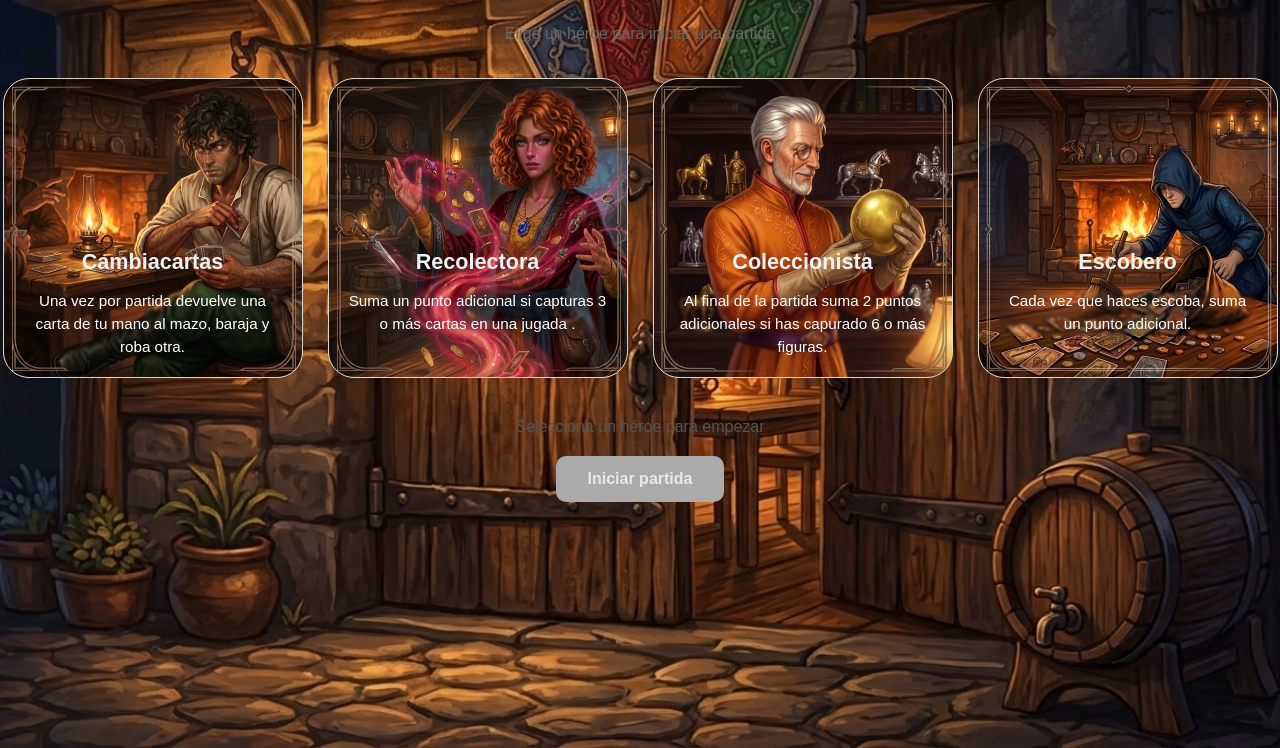
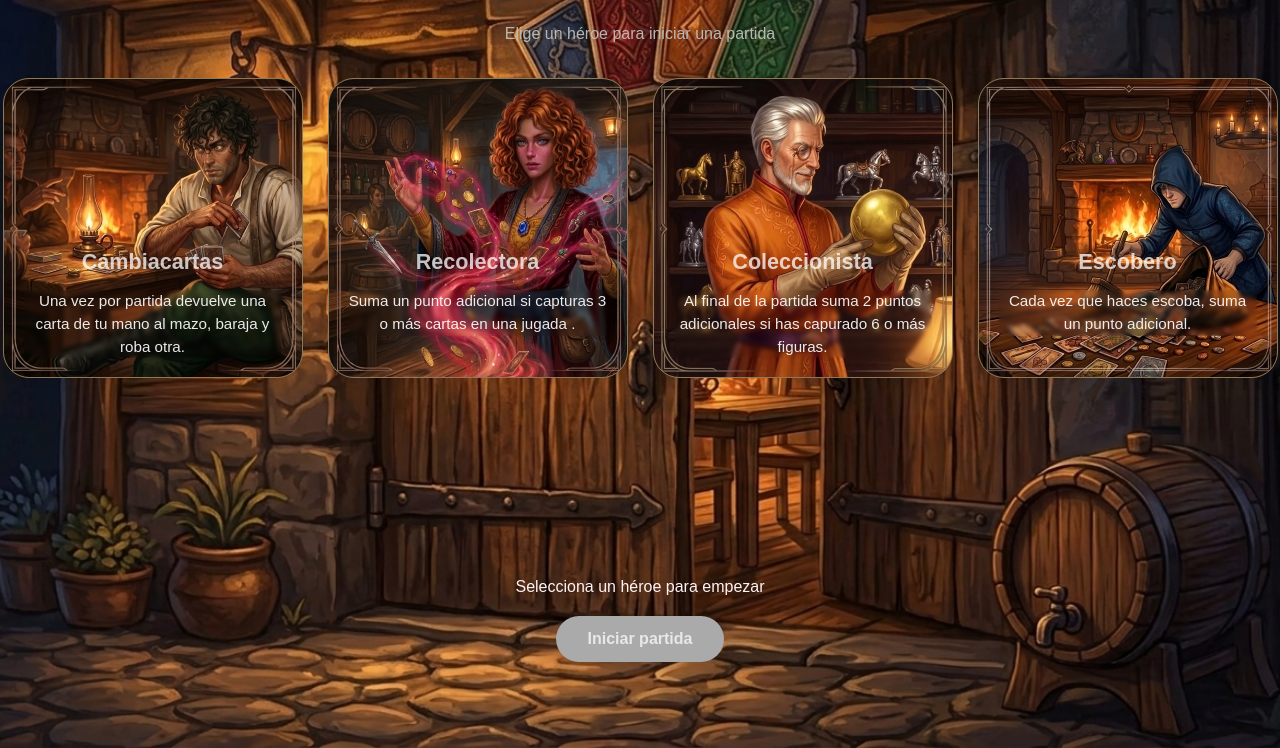
Before and after one commit to adridiaz7/escoba-con-heroes, a website with bundled scripts: page index.html in a window 1280 px wide. Shown: the part 92-840 px from the top of the page. Built offline with nearby package versions, Linux system fonts and the light colour scheme.

Commit message:
retoque de la estética final de la pantalla de selección

```diff
--- a/public/styles/game.css
+++ b/public/styles/game.css
@@ -95,7 +95,7 @@ body {
   width: var(--hero-img-size);
   height: var(--hero-img-size);
   border-radius: 50%;
-  border: 1px solid var(--gold);
+  border: 2px solid #8b7958;
   object-fit: cover;
   background:transparent; /* fallback mientras no hay imagen */
 }
@@ -379,6 +379,7 @@ body {
   padding: 6px 18px;
   font-size: 13px;
   font-weight: bold;
+  background-color: #8b7958;
   color: var(--green-dark);
   background: var(--gold);
   border: none;
--- a/public/styles/heroSelect.css
+++ b/public/styles/heroSelect.css
@@ -26,13 +26,13 @@ header {
 
 header h1 {
   margin-bottom: 40px;
-  color:#d63c0c;
+  color:#dbd2d2;
   font-display: fallback;
 }
 
 header p {
   margin: 0;
-  color: #666;
+  color: #bcc0bdf1;
 }
 
 /* Contenedor principal */
@@ -57,12 +57,12 @@ main {
   max-width: 300px;
   max-height: 300px;
   padding: 25px 20px;
-  background-color: #fffaf0;
-  border: 1px solid #ded6c8;
+  background-color: #8b7958;
+  border: 1px solid #8b7958;
   border-radius: 26px;
   text-align: center;
   box-shadow: 0 4px 10px rgba(0, 0, 0, 0.08);
-  cursor: pointer;
+
   transition: transform 0.2s ease, box-shadow 0.2s ease;
 }
 
@@ -86,7 +86,7 @@ main {
 
 /* Estado de tarjeta seleccionada */
 .hero-card.selected {
-  border: 4px solid #f18101;
+  border: 4px solid #e69021e1;
   box-shadow: 0 0 0 6px rgba(211, 125, 59, 0.15);
 }
 
@@ -95,7 +95,7 @@ main {
   margin: 0 0 15px;
   margin-top: 145px;
   font-size: 1.35rem;
-  color: #eff1f0;
+  color: #ffffffbe;
   overflow-wrap: break-word;
 }
 
@@ -103,32 +103,34 @@ main {
   margin: 0;
   font-size: 0.95rem;
   line-height: 1.5;
-  color: #ffffff;
-   backdrop-filter: blur(1px);
+  color: #ffffffe8;
+   backdrop-filter: blur(2px);
   overflow-wrap: break-word;
 }
 
 /* Sección del botón */
 #startSection {
   text-align: center;
-  margin-top: 40px;
+  margin-top: 200px;
   margin-bottom: 40px;
 }
 
 #heroSelectionMessage {
   margin-bottom: 20px;
-  color: #555;
+  color: #fff2f2;
+
 }
 
 /* Botón de inicio */
 #startButton {
   display: inline-block;
   padding: 14px 32px;
+
+  border-radius: 40px;
+  background-color: #8b7958;
+  color: #ffffffe3;
+  font-size: 1rem;
   border: none;
-  border-radius: 10px;
-  background-color: #2f2f2f;
-  color: #f18101;
-  font-size: 1rem;
   font-weight: bold;
   text-align: center;
   cursor: pointer;
```
